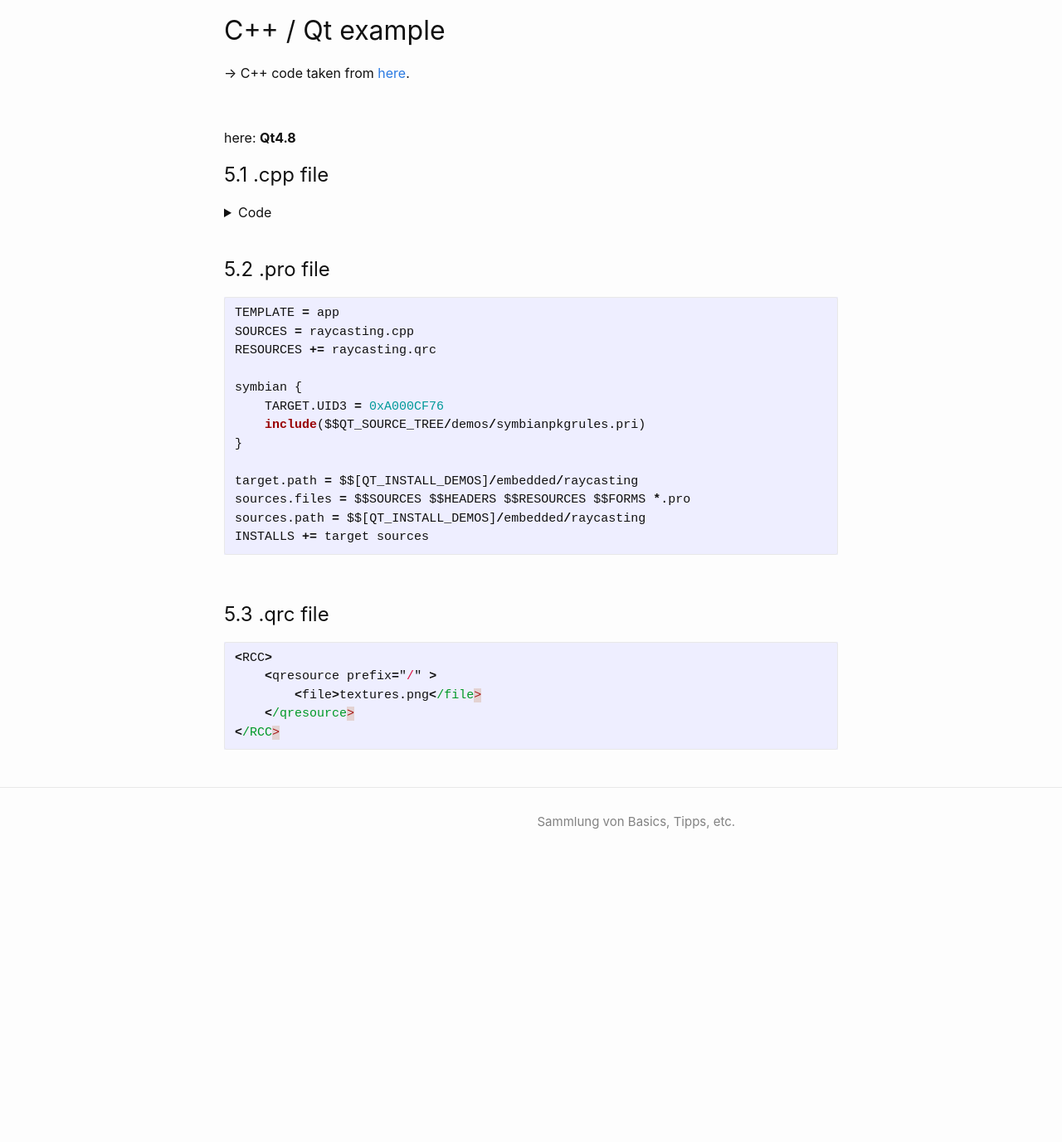
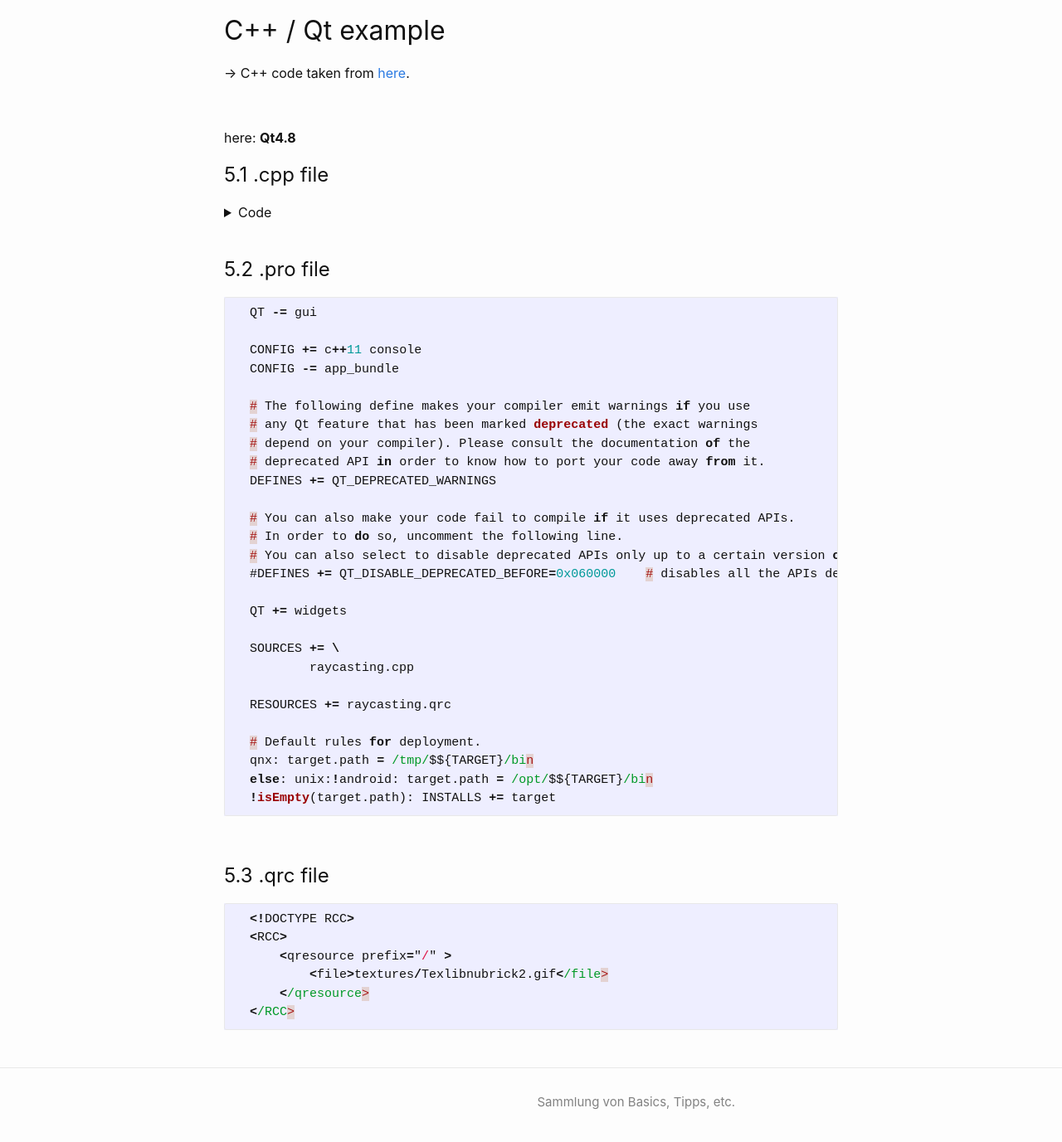
Before and after one commit to Hautaklyttn/progDocs, a Jekyll site: the page built from docs/articles/projects/raycasting.md, in a window 1280 px wide and 1400 px high, scrolled down 26467 px. Shown: the top 1377 px of the window at 83% size. Built offline with Jekyll 4.4.1, drawn with Linux system fonts in a browser that asks for light colours; before the commit the page ends 27530 px from its top, so only the background shows below that.

Commit message:
Update raycasting.md

````diff
--- a/docs/articles/projects/raycasting.md
+++ b/docs/articles/projects/raycasting.md
@@ -1007,14 +1003,12 @@ here: **Qt4.8**
                 , angleDelta(0)
                 , moveDelta(0)
                 , touchDevice(false) {
-
             // http://www.areyep.com/RIPandMCS-TextureLibrary.html
-            textureImg.load(":/textures.png");
+            textureImg.load(":/textures/Texlibnubrick2.gif");
             textureImg = textureImg.convertToFormat(QImage::Format_ARGB32);
             Q_ASSERT(textureImg.width() == TEXTURE_SIZE * 2);
             Q_ASSERT(textureImg.bytesPerLine() == 4 * TEXTURE_SIZE * 2);
             textureCount = textureImg.height() / TEXTURE_SIZE;
-
             watch.start();
             ticker.start(25, this);
             setAttribute(Qt::WA_OpaquePaintEvent, true);
@@ -1076,6 +1070,7 @@ here: **Qt4.8**
             qreal dv = -2 * cosa / bufw;
 
             for (int ray = 0; ray < bufw; ++ray, u += du, v += dv) {
+
                 // every time this ray advances 'u' units in x direction,
                 // it also advanced 'v' units in y direction
                 qreal uu = (u < 0) ? -u : u;
@@ -1143,7 +1138,7 @@ here: **Qt4.8**
                 col = qBound(0, col, TEXTURE_SIZE - 1);
                 texture = (texture - 1) % textureCount;
                 const QRgb *tex = texsrc + TEXTURE_BLOCK * texture * 2 +
-                                (TEXTURE_SIZE * 2 * col);
+                                  (TEXTURE_SIZE * 2 * col);
                 if (dark)
                     tex += TEXTURE_SIZE;
 
@@ -1178,22 +1173,12 @@ here: **Qt4.8**
                 for (; pixel2 < finish; pixel2 += stride)
                     *pixel2 = qRgb(96, 96, 96);
             }
-
             update(QRect(QPoint(0, 0), bufferSize));
         }
 
     protected:
-
         void resizeEvent(QResizeEvent*) {
-    #if defined(Q_OS_WINCE_WM)
-            touchDevice = true;
-    #elif defined(Q_OS_SYMBIAN)
-            // FIXME: use HAL
-            if (width() > 480 || height() > 480)
-                touchDevice = true;
-    #else
             touchDevice = false;
-    #endif
             if (touchDevice) {
                 if (width() < height()) {
                     trackPad = QRect(0, height() / 2, width(), height() / 2);
@@ -1209,7 +1194,7 @@ here: **Qt4.8**
                 bufferSize = size();
             }
             update();
-    }
+        }
 
         void timerEvent(QTimerEvent*) {
             updatePlayer();
@@ -1220,23 +1205,18 @@ here: **Qt4.8**
         void paintEvent(QPaintEvent *event) {
             QPainter p(this);
             p.setCompositionMode(QPainter::CompositionMode_Source);
-
             p.drawImage(event->rect(), buffer, event->rect());
-
             if (touchDevice && event->rect().intersects(trackPad)) {
                 p.fillRect(trackPad, Qt::white);
                 p.setPen(QPen(QColor(224, 224, 224), 6));
                 int rad = qMin(trackPad.width(), trackPad.height()) * 0.3;
                 p.drawEllipse(centerPad, rad, rad);
-
                 p.setPen(Qt::NoPen);
                 p.setBrush(Qt::gray);
-
                 QPolygon poly;
                 poly << QPoint(-30, 0);
                 poly << QPoint(0, -40);
                 poly << QPoint(30, 0);
-
                 p.translate(centerPad);
                 for (int i = 0; i < 4; ++i) {
                     p.rotate(90);
@@ -1245,7 +1225,6 @@ here: **Qt4.8**
                     p.translate(0, rad - 20);
                 }
             }
-
             p.end();
         }
 
@@ -1313,16 +1292,14 @@ here: **Qt4.8**
         QApplication app(argc, argv);
 
         Raycasting w;
+
         w.setWindowTitle("Raycasting");
-    #if defined(Q_OS_SYMBIAN) || defined(Q_OS_WINCE_WM)
-        w.showMaximized();
-    #else
         w.resize(640, 480);
         w.show();
-    #endif
 
         return app.exec();
     }
+
 
   ```
 </details>
@@ -1333,19 +1310,33 @@ here: **Qt4.8**
 ## 5.2 .pro file
 
 ```js
-TEMPLATE = app
-SOURCES = raycasting.cpp
-RESOURCES += raycasting.qrc
+  QT -= gui
 
-symbian {
-    TARGET.UID3 = 0xA000CF76
-    include($$QT_SOURCE_TREE/demos/symbianpkgrules.pri)
-}
+  CONFIG += c++11 console
+  CONFIG -= app_bundle
 
-target.path = $$[QT_INSTALL_DEMOS]/embedded/raycasting
-sources.files = $$SOURCES $$HEADERS $$RESOURCES $$FORMS *.pro
-sources.path = $$[QT_INSTALL_DEMOS]/embedded/raycasting
-INSTALLS += target sources
+  # The following define makes your compiler emit warnings if you use
+  # any Qt feature that has been marked deprecated (the exact warnings
+  # depend on your compiler). Please consult the documentation of the
+  # deprecated API in order to know how to port your code away from it.
+  DEFINES += QT_DEPRECATED_WARNINGS
+
+  # You can also make your code fail to compile if it uses deprecated APIs.
+  # In order to do so, uncomment the following line.
+  # You can also select to disable deprecated APIs only up to a certain version of Qt.
+  #DEFINES += QT_DISABLE_DEPRECATED_BEFORE=0x060000    # disables all the APIs deprecated before Qt 6.0.0
+
+  QT += widgets
+
+  SOURCES += \
+          raycasting.cpp
+
+  RESOURCES += raycasting.qrc
+
+  # Default rules for deployment.
+  qnx: target.path = /tmp/$${TARGET}/bin
+  else: unix:!android: target.path = /opt/$${TARGET}/bin
+  !isEmpty(target.path): INSTALLS += target
 ```
 
 &nbsp;
@@ -1354,9 +1345,10 @@ INSTALLS += target sources
 ## 5.3 .qrc file
 
 ```js
-<RCC>
-    <qresource prefix="/" >
-        <file>textures.png</file>
-    </qresource>
-</RCC>
+  <!DOCTYPE RCC>
+  <RCC>
+      <qresource prefix="/" >
+          <file>textures/Texlibnubrick2.gif</file>
+      </qresource>
+  </RCC>
 ```
````
Also changed, not shown: other parts of docs/articles/projects/raycasting.md (+3 -7 lines).
